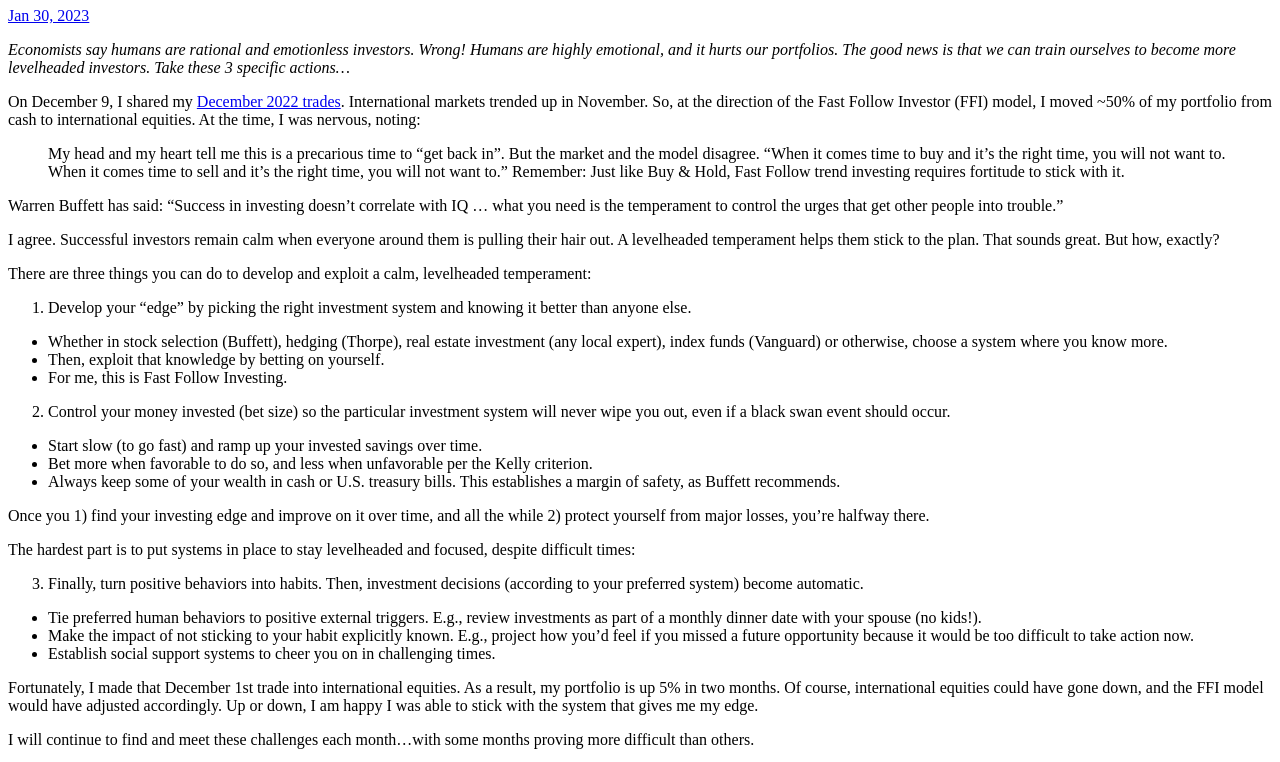
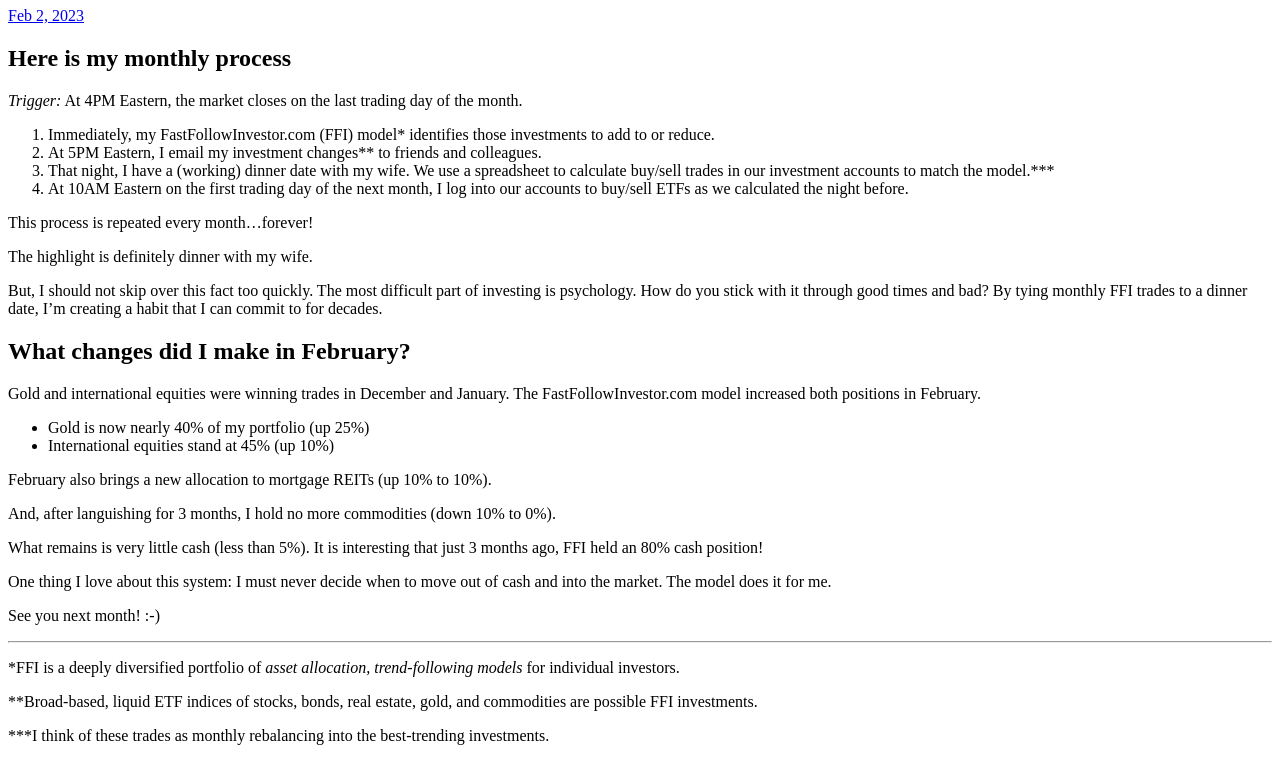
Before and after one commit to brianherriot/brianhmicroblog, a plain HTML site: page index.html in a window 1280 px wide. Shown: the part 73-835 px from the top of the page. Drawn offline with Linux system fonts and the light colour scheme.

Commit message:
Archiving from Micro.blog.

```diff
--- a/index.html
+++ b/index.html
@@ -21,6 +21,48 @@
 <div class="h-feed">
 
 
+
+	  <div class="h-entry">
+
+			<h1><a href="https://fastfollowinvestor.com/2023/02/01/hey-there-my.html">Hey there, my February 2023 trades are made! </a></h1>
+
+
+		<a href="https://fastfollowinvestor.com/2023/02/01/hey-there-my.html" class="u-url"><time class="dt-published" datetime="2023-02-02 10:13:07 -0800">Feb 2, 2023</time></a>
+
+		<div class="e-content">
+			 <h2 id="here-is-my-monthly-process">Here is my monthly process</h2>
+<p><em>Trigger:</em> At 4PM Eastern, the market closes on the last trading day of the month.</p>
+<ol>
+<li>Immediately, my FastFollowInvestor.com (FFI) model* identifies those investments to add to or reduce.</li>
+<li>At 5PM Eastern, I email my investment changes** to friends and colleagues.</li>
+<li>That night, I have a (working) dinner date with my wife. We use a spreadsheet to calculate buy/sell trades in our investment accounts to match the model.***</li>
+<li>At 10AM Eastern on the first trading day of the next month, I log into our accounts to buy/sell ETFs as we calculated the night before.</li>
+</ol>
+<p>This process is repeated every month&hellip;forever!</p>
+<p>The highlight is definitely dinner with my wife.</p>
+<p>But, I should not skip over this fact too quickly. The most difficult part of investing is psychology. How do you stick with it through good times and bad? By tying monthly FFI trades to a dinner date, I&rsquo;m creating a habit that I can commit to for decades.
+<!-- raw HTML omitted -->
+<!-- raw HTML omitted --></p>
+<h2 id="what-changes-did-i-make-in-february">What changes did I make in February?</h2>
+<p>Gold and international equities were winning trades in December and January. The FastFollowInvestor.com model increased both positions in February.</p>
+<ul>
+<li>Gold is now nearly 40% of my portfolio (up 25%)</li>
+<li>International equities stand at 45% (up 10%)</li>
+</ul>
+<p>February also brings a new allocation to mortgage REITs (up 10% to 10%).</p>
+<p>And, after languishing for 3 months, I hold no more commodities (down 10% to 0%).</p>
+<p>What remains is very little cash (less than 5%). It is interesting that just 3 months ago, FFI held an 80% cash position!</p>
+<p>One thing I love about this system: I must never decide when to move out of cash and into the market. The model does it for me.</p>
+<p>See you next month! :-)
+<!-- raw HTML omitted -->
+<!-- raw HTML omitted --></p>
+<hr>
+<p>*FFI is a deeply diversified portfolio of <em>asset allocation, trend-following models</em> for individual investors.</p>
+<p>**Broad-based, liquid ETF indices of stocks, bonds, real estate, gold, and commodities are possible FFI investments.</p>
+<p>***I think of these trades as monthly rebalancing into the best-trending investments.</p>
+
+		</div>
+	  </div>
 
 	  <div class="h-entry">
 
@@ -55,7 +97,7 @@
 <!-- raw HTML omitted --></li>
 </ul>
 <ol start="2">
-<li>Control your money invested (bet size) so the particular investment system will never wipe you out, even if a black swan event should occur.</li>
+<li>Control your amount of money invested (bet size) so the particular investment system will never wipe you out, even if a black swan event should occur.</li>
 </ol>
 <ul>
 <li>Start slow (to go fast) and ramp up your invested savings over time.</li>
@@ -67,7 +109,7 @@
 <p>The hardest part is to put systems in place to stay levelheaded and focused, despite difficult times:
 <!-- raw HTML omitted --></p>
 <ol start="3">
-<li>Finally, turn positive behaviors into habits. Then, investment decisions (according to your preferred system) become automatic.</li>
+<li>Finally, turn your positive behaviors into habits. Then, investment decisions (according to your preferred system) become automatic.</li>
 </ol>
 <ul>
 <li>Tie preferred human behaviors to positive external triggers. E.g., review investments as part of a monthly dinner date with your spouse (no kids!).</li>
@@ -85,7 +127,7 @@
 
 	  <div class="h-entry">
 
-			<h1><a href="https://fastfollowinvestor.com/2022/12/23/buy-hold-investing.html">Buy &amp; Hold investing can leave you feeling powerless. Add some TAA to your portflio and take back control.</a></h1>
+			<h1><a href="https://fastfollowinvestor.com/2022/12/23/buy-hold-investing.html">Buy &amp; Hold investing can leave you feeling powerless. Add some TAA to your portfolio and take back control.</a></h1>
 
 
 		<a href="https://fastfollowinvestor.com/2022/12/23/buy-hold-investing.html" class="u-url"><time class="dt-published" datetime="2023-01-24 08:54:25 -0800">Jan 24, 2023</time></a>
```
